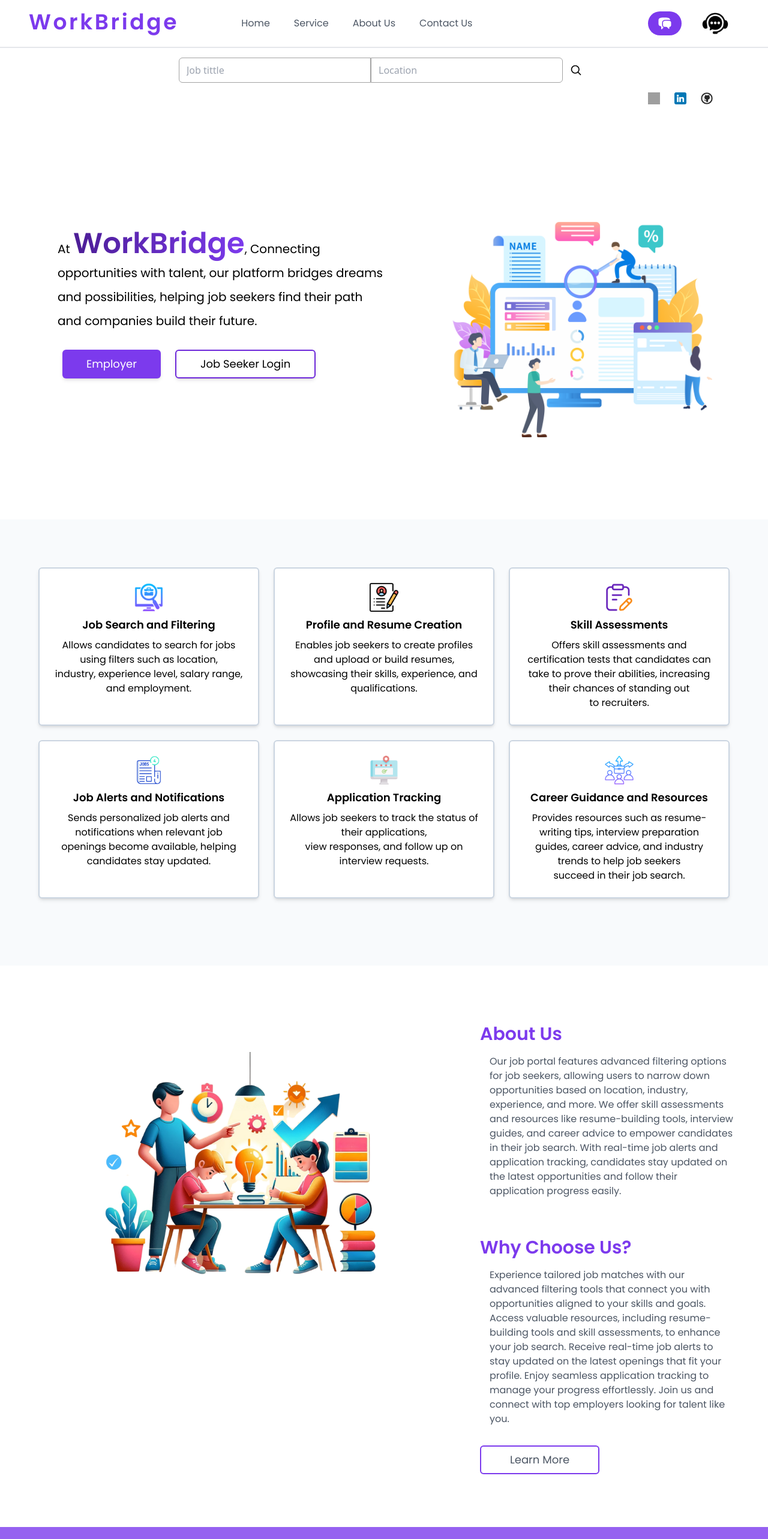
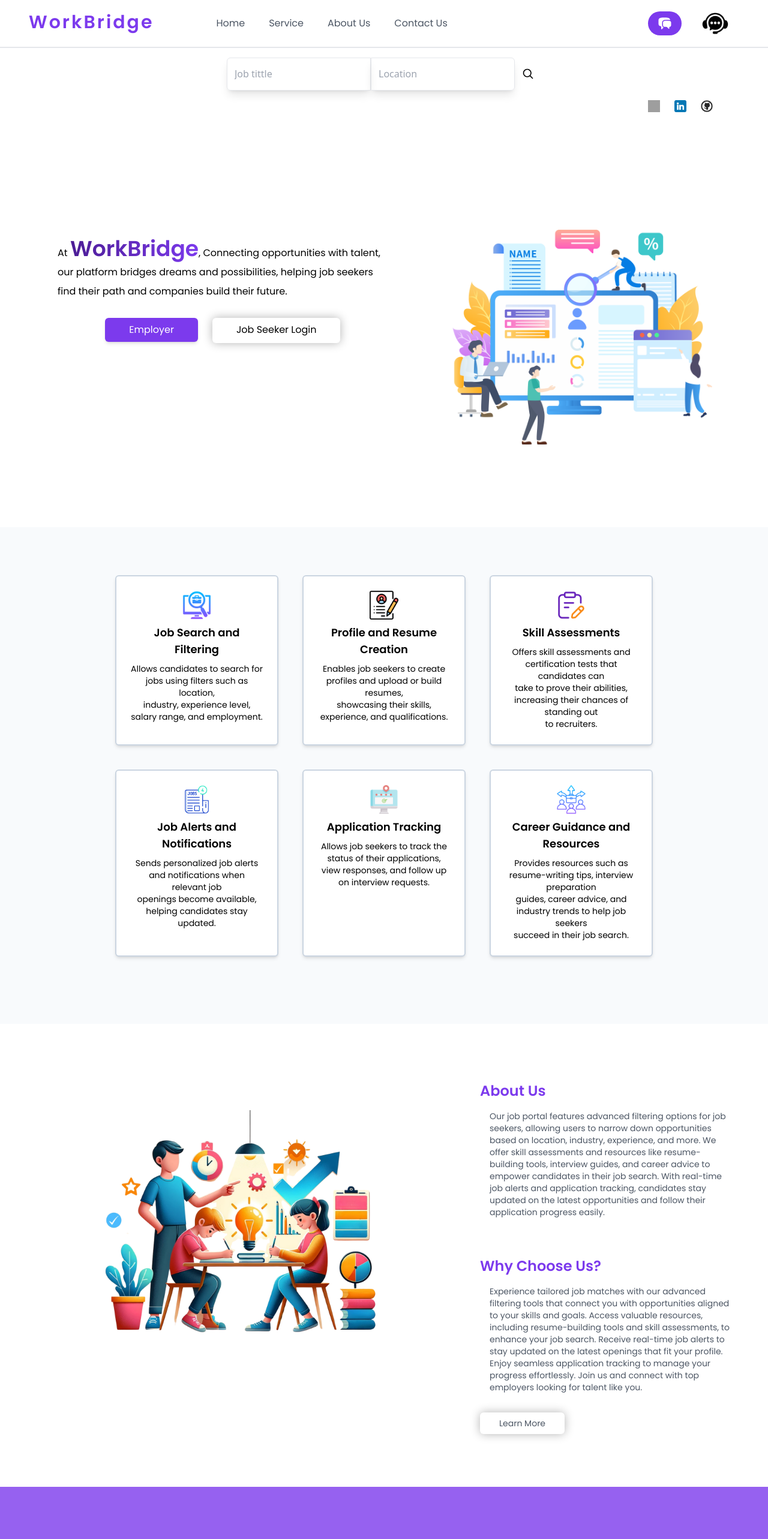
Before and after one commit to MidhunPM6/WorkBridge_Job_Portal-front-end, a React (Create React App) app: page / in a window 1280 px wide. Shown: the top 2566 px of the page at 60% size. Built offline with nearby package versions, Linux system fonts and the light colour scheme; grey boxes are pictures that could not be loaded.

Commit message:
UI changes in user Home page

```diff
--- a/src/Components/About/Aboutus.jsx
+++ b/src/Components/About/Aboutus.jsx
@@ -4,26 +4,26 @@
 const Aboutus = () => {
   return (
     <>
-      <div className="flex flex-col lg:flex-row font-poppins mt-4" id="about">
+      <div className="flex flex-col lg:flex-row font-poppins mt-4 text-sm" id="about">
         <div className="place-items-center">
           <img src={aboutimg} alt="" className="w-[90vh] lg:m-10 lg:mt-32 " />
         </div>
         <div className="lg:mt-20 lg:w-[55vh] flex flex-col items-center lg:items-start">
-          <h1 className="text-2xl lg:text-3xl font-semibold text-violet-600 text-center lg:text-left mb-4 lg:mb-0">
+          <h1 className="text-2xl  font-semibold text-violet-600 text-center lg:text-left mb-4 lg:mb-0">
             About Us
           </h1>
-          <p className="p-4 text-gray-600 text-center lg:text-left">
+          <p className="p-4 text-gray-600 text-center  lg:text-left">
           Our job portal features advanced filtering options for job seekers, allowing users to narrow down opportunities based on location, industry, experience, and more. We offer skill assessments and resources like resume-building tools, interview guides, and career advice to empower candidates in their job search. With real-time job alerts and application tracking, candidates stay updated on the latest opportunities and follow their application progress easily.
           </p>
 
-          <h1 className="text-2xl lg:text-3xl font-semibold text-violet-600 text-center lg:text-left mt-6 lg:mt-12">
+          <h1 className="text-2xl l font-semibold text-violet-600 text-center lg:text-left mt-6 lg:mt-12">
             Why Choose Us?
           </h1>
           <p className="p-4 text-gray-600 text-center lg:text-left">
           Experience tailored job matches with our advanced filtering tools that connect you with opportunities aligned to your skills and goals. Access valuable resources, including resume-building tools and skill assessments, to enhance your job search. Receive real-time job alerts to stay updated on the latest openings that fit your profile. Enjoy seamless application tracking to manage your progress effortlessly. Join us and connect with top employers looking for talent like you.
           </p>
 
-          <button className="mt-4 mb-8 lg:mb-2 text-lg border-2 border-violet-600 py-2 px-8 lg:px-12 rounded-md text-gray-600 hover:underline underline-offset-8 hover:text-violet-600 hover:border-gray-50">
+          <button className="mt-4 mb-8 lg:mb-2 text-md  shadow-[0px_0px_16px_0px_rgba(0,0,0,0.3)] hover:text-violet-600 py-2 px-6 lg:px-8 rounded-md text-gray-600 hover:underline underline-offset-8 ">
             Learn More
           </button>
         </div>
--- a/src/Components/Main-Page/HomeMain.jsx
+++ b/src/Components/Main-Page/HomeMain.jsx
@@ -1,8 +1,6 @@
 import React, { useContext } from 'react'
 import Heroimg from '../../assets/Hero-img.png'
 import { useNavigate } from 'react-router-dom'
-
-
 import {UserContext } from '../../Context/UserDetailsContext'
 
 
@@ -15,16 +13,22 @@
   return (
     <>
     <div className='flex flex-col lg:flex-row items-center lg:justify-between lg:h-[85vh] ' id='home'>
-  <div className='flex flex-col mx-6 lg:mx-24 lg:w-[70vh] h-auto lg:h-96 space-y-2 font-poppins mt-20 lg:mt-15'>
-    <p className='text-lg lg:text-[20px] leading-loose mt-10 lg:mt-2'>
-      At <span className='text-4xl lg:text-5xl font-semibold bg-gradient-to-r from-violet-900 to-violet-600 bg-clip-text text-transparent'>WorkBridge</span>, Connecting opportunities with talent, our platform bridges dreams and possibilities, helping job seekers find their path and companies build their future.
+  <div className='flex flex-col items-center mx-6 lg:mx-24 lg:w-[70vh] h-auto lg:h-96 space-y-2 font-poppins mt-20 lg:mt-15'>
+    <p className='text-lg lg:text-[16px] leading-loose mt-10 lg:mt-2'>
+      At <span className='text-3xl lg:text-4xl font-semibold bg-gradient-to-r from-violet-900 to-violet-600 bg-clip-text text-transparent'>WorkBridge</span>, Connecting opportunities with talent, our platform bridges dreams and possibilities, helping job seekers find their path and companies build their future.
     </p>
     <div className='lg:flex lg:flex-row flex flex-col lg:pt-5 pt-2  '>
-    <button onClick={()=>navigate('/employer')}className='text-lg lg:p-2 p-4 lg:mr-6 lg:ml-2  bg-violet-600 lg:py-2 lg:px-10 text-white rounded-md shadow-md hover:bg-violet-700 '>Employer</button>
+
     {userDetails ?
-    <button  onClick={()=>navigate('/jobview')} className='text-lg lg:p-2 p-4 lg:py-2 lg:px-10  lg:mt-0 mt-2 border-2 border-violet-700 rounded-md shadow-md hover:bg-gray-100'>Find Jobs</button>
+    <button  onClick={()=>navigate('/jobview')} className=' group  lg:p-2 p-4 lg:py-2 lg:px-10  lg:mt-0 mt-2  rounded-md hover:scale-105 hover:border-none  hover:bg-gray-50 shadow-[0px_0px_16px_0px_rgba(0,0,0,0.3)]'>Find Jobs
+    <div class="bg-violet-500 h-[2px] w-0 group-hover:w-full transition-all duration-500"></div></button>
     :
-    <button onClick={()=>navigate('/login')} className='text-lg lg:p-2 p-4 lg:py-2 lg:px-10  lg:mt-0 mt-2 border-2 border-violet-700 rounded-md shadow-md hover:bg-gray-100'>Job Seeker Login</button>
+    <div>
+    <button onClick={()=>navigate('/employer')}className=' lg:p-2 p-4 lg:mr-6 lg:ml-2  bg-violet-600 lg:py-2 lg:px-10 text-white rounded-md shadow-md hover:bg-violet-700 '>Employer</button>
+    <button onClick={()=>navigate('/login')} className='group  lg:p-2 p-4 lg:py-2 lg:px-10  lg:mt-0 mt-2  rounded-md hover:scale-105 hover:border-none  hover:bg-gray-50 shadow-[0px_0px_16px_0px_rgba(0,0,0,0.3)]'>Job Seeker Login
+    <div class="bg-violet-500 h-[2px] w-0 group-hover:w-full transition-all duration-500"></div>
+    </button>
+  </div>
 }
     </div>
 
--- a/src/Components/Main-Page/NavBar.jsx
+++ b/src/Components/Main-Page/NavBar.jsx
@@ -25,7 +25,7 @@
     <>
       <div className="flex flex-col lg:flex-row justify-between items-center p-6 border-b-2 border-gray-200 h-auto lg:h-20 lg:sticky top-0 z-50 bg-white ">
   <div className="flex flex-col lg:flex-row items-center w-full lg:w-auto">
-    <h1 onClick={()=>navigate('/')} className="text-3xl lg:text-4xl font-poppins font-semibold text-violet-600 m-6 mb-2 lg:mb-7 tracking-[.1em] cursor-pointer">
+    <h1 onClick={()=>navigate('/')} className="text-3xl lg:text-3xl font-poppins font-semibold text-violet-600 m-6 mb-2 lg:mb-7 tracking-[.1em] cursor-pointer">
       WorkBridge
     </h1>
 
@@ -41,7 +41,7 @@
     userDetails &&
   <div className="lg:ml-40 flex flex-row">
 
-    <button onClick={()=>navigate('/profile')} className="flex flex-row mr-2  py-2 px-4 border-2 border-violet-600 hover:bg-violet-600 hover:text-white rounded-md  lg:text-sm ">
+    <button onClick={()=>navigate('/profile')} className="flex flex-row mr-2  py-2 px-4  shadow-lg rounded-md hover:scale-105 hover:transition-all hover:duration-300 lg:text-sm ">
     <svg xmlns="http://www.w3.org/2000/svg" viewBox="0 0 24 24" fill="currentColor" className="size-6 mr-2">
   <path fillRule="evenodd" d="M7.5 6a4.5 4.5 0 1 1 9 0 4.5 4.5 0 0 1-9 0ZM3.751 20.105a8.25 8.25 0 0 1 16.498 0 .75.75 0 0 1-.437.695A18.683 18.683 0 0 1 12 22.5c-2.786 0-5.433-.608-7.812-1.7a.75.75 0 0 1-.437-.695Z" clipRule="evenodd" />
 </svg>
--- a/src/Components/Main-Page/SearchBar.jsx
+++ b/src/Components/Main-Page/SearchBar.jsx
@@ -6,7 +6,7 @@
       <div class='relative flex'>
         <input
           type='search'
-          class='relative m-0 block flex-auto rounded-l-md border border-solid border-neutral-400 pl-3 bg-transparent bg-clip-padding w-80 py-[0.50rem] outline-none focus:border-violet-600 focus:shadow-md'
+          class='relative m-0 block flex-auto rounded-l-md  pl-3 bg-transparent bg-clip-padding w-60 py-[0.90rem] outline-none focus:ring-1 focus:ring-gray-300 shadow-lg border  '
           placeholder='Job tittle'
           aria-label='Search'
           id='exampleFormControlInput2'
@@ -14,7 +14,7 @@
         />
         <input
           type='search'
-          class='relative m-0 block flex-auto rounded-r-md border border-solid border-neutral-400 pl-3 bg-transparent bg-clip-padding w-80 py-[0.50rem] outline-none  focus:border-violet-600 focus:shadow-md '
+          class='relative m-0 block flex-auto rounded-r-md  pl-3 bg-transparent bg-clip-padding w-60 py-[0.90rem] outline-none focus:ring-1 focus:ring-gray-300 shadow-lg border'
           placeholder='Location'
           aria-label='Search'
           id='exampleFormControlInput2'
--- a/src/Components/Profile/AccountSetting.jsx
+++ b/src/Components/Profile/AccountSetting.jsx
@@ -21,6 +21,7 @@
     setUserDetails(null)
     localStorage.removeItem('User')
     navigate('/')
+    window.location.reload()
     } catch (error) {
       console.log(error);
       alert('Something  went wrong')
--- a/src/Components/Services/Services.jsx
+++ b/src/Components/Services/Services.jsx
@@ -12,7 +12,7 @@
   return (
     <>
       <div className="flex flex-col font-poppins bg-slate-50" id="service">
-  <div className="grid grid-cols-1 sm:grid-cols-2 lg:grid-cols-3 gap-6 pt-20 pb-28 max-w-6xl mx-auto">
+  <div className="grid grid-cols-1 sm:grid-cols-2 lg:grid-cols-3 gap-10 pt-20 pb-28 max-w-4xl mx-auto text-sm">
 
     <div className="p-6 border-2 border-slate-300 hover:border-slate-200 flex flex-col items-center bg-white rounded-md shadow-md transition-all duration-200">
       <img src={jobsearch_img} alt="Job Search and Filtering" className="w-12" />
```
